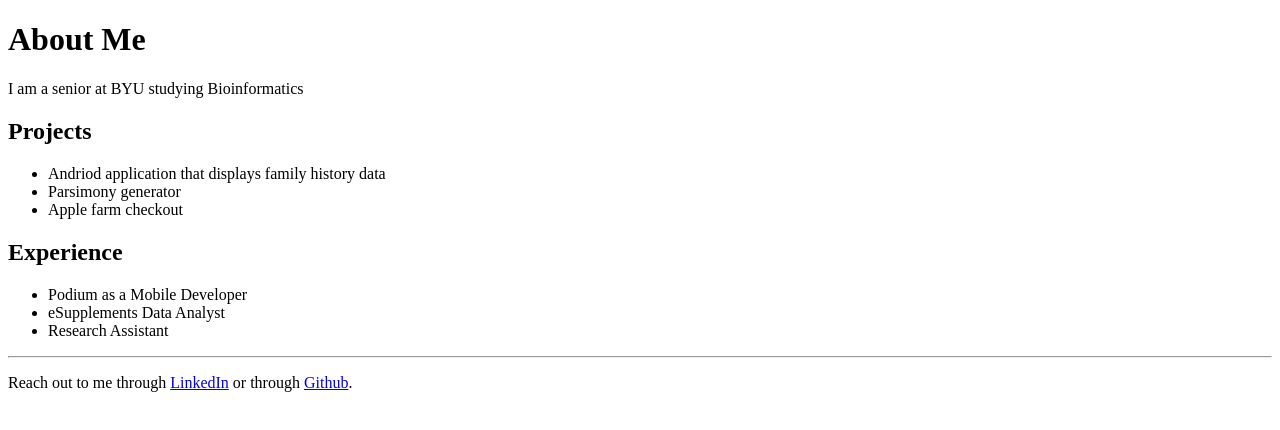
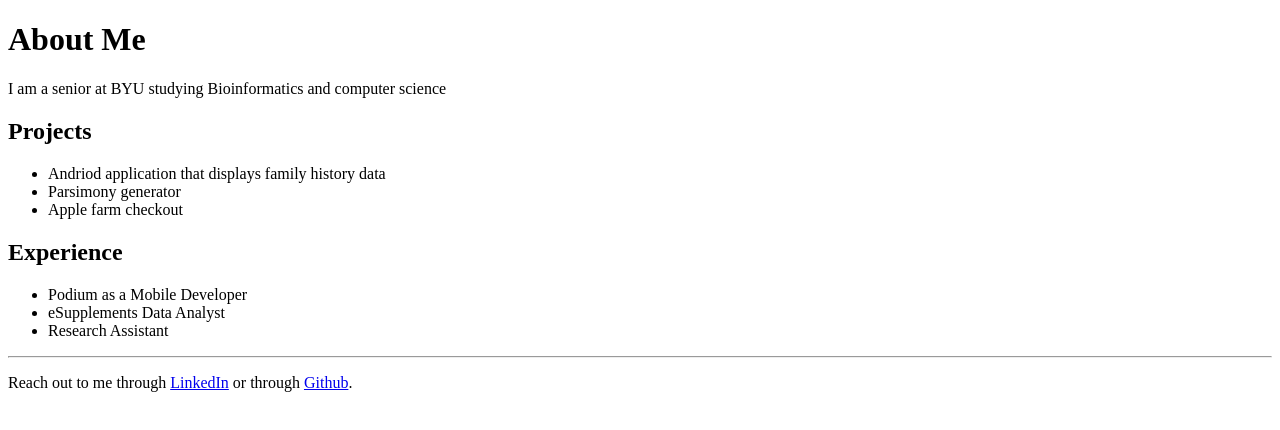
Before and after one commit to emiblackk/portfolio, a plain HTML site: page index.html in a window 1280 px wide. Drawn offline with Linux system fonts and the light colour scheme.

Commit message:
changes my about me

```diff
--- a/index.html
+++ b/index.html
@@ -5,7 +5,7 @@
   </head>
   <body>
     <h1>About Me</h1>
-    <p>I am a senior at BYU studying Bioinformatics</p>
+    <p>I am a senior at BYU studying Bioinformatics and computer science</p>
 
     <h2>Projects</h2>
     <ul>
```
